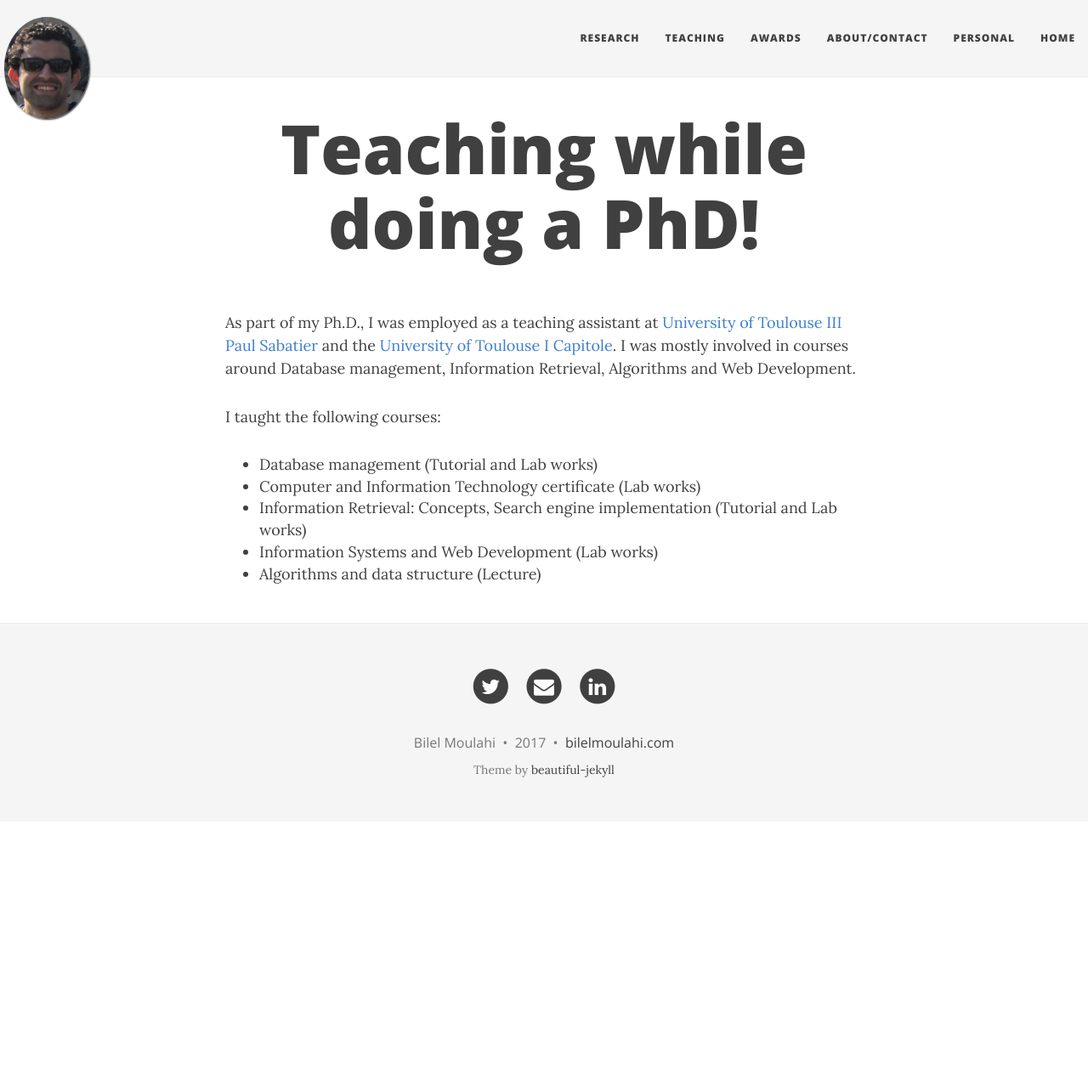
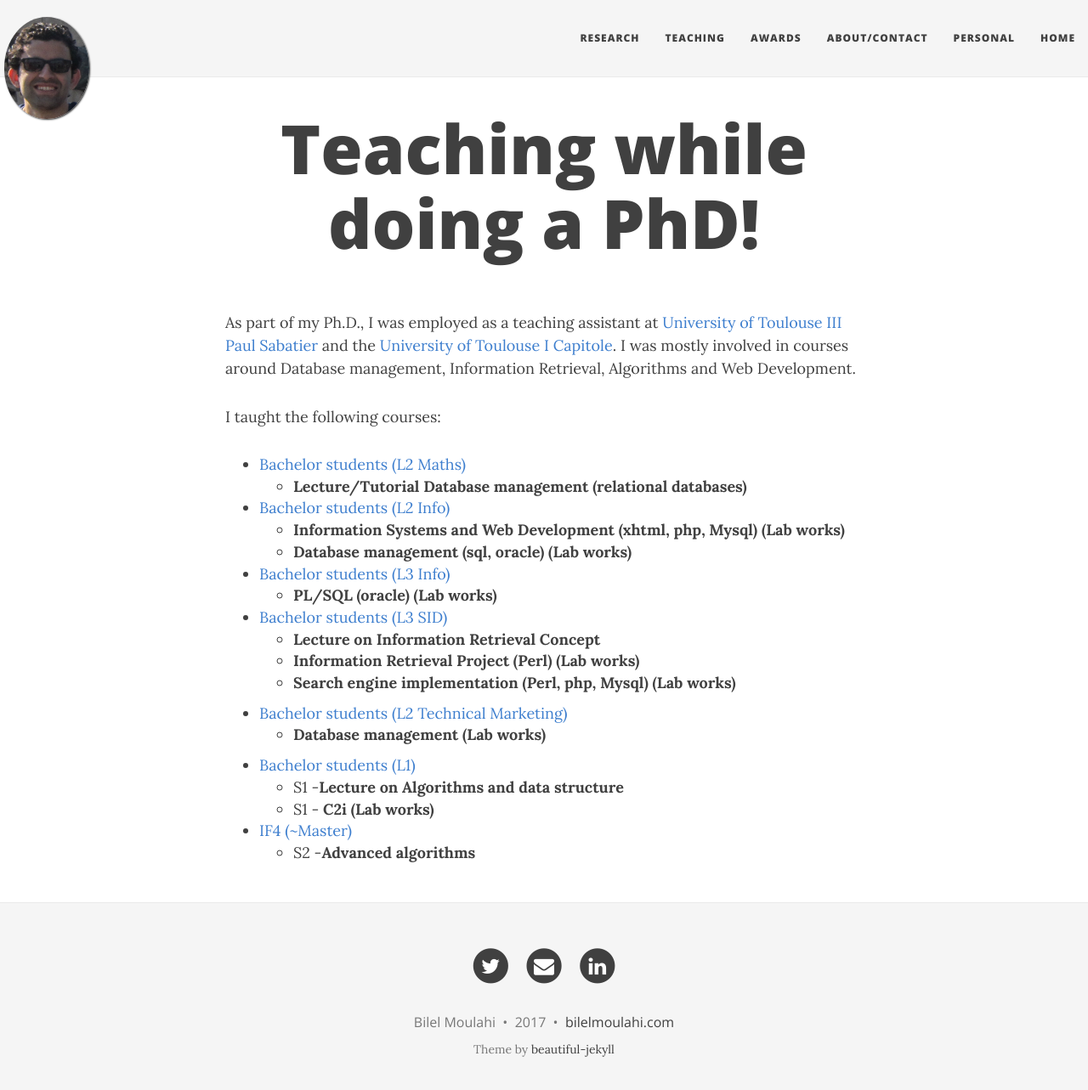
Before and after one commit to bilelmoulahi/bilelmoulahi.github.io, a Jekyll site: the page built from teaching.md, in a window 1280 px wide and 1296 px high. Shown: the top 1283 px of the window at 85% size. Built offline with Jekyll 4.4.1, drawn with Linux system fonts in a browser that asks for light colours; nearby versions of some CDN libraries.

Commit message:
teaching

```diff
--- a/teaching.md
+++ b/teaching.md
@@ -7,8 +7,36 @@ As part of my Ph.D., I was employed as a teaching assistant at [University of To
 
 I taught the following courses:
 
-* Database management (Tutorial and Lab works)
-* Computer and Information Technology certificate (Lab works)
-* Information Retrieval: Concepts, Search engine implementation (Tutorial and Lab works)
-* Information Systems and Web Development (Lab works)
-* Algorithms and data structure (Lecture)
+<ul>
+	<li><a href="http://www.math.univ-toulouse.fr/l21/index.php" title="L2 Math"> Bachelor students (L2 Maths)</a></li>
+	<ul> <li> <B>Lecture/Tutorial Database management (relational databases)</B> </li></ul>
+	<li><a href="http://licinfo.deptinfo.fr/" title="L2 Info">Bachelor students (L2 Info)</a></li>
+	<ul> <li> <B>Information Systems and Web Development (xhtml, php, Mysql) (Lab works)</B> </li>
+	<li> <B> Database management (sql, oracle) (Lab works)</B> </li></ul>
+	<li><a href="http://www.licinfo.ups-tlse.fr" title="Computer Science Programme">Bachelor students (L3 Info)</a></li>
+	<ul clas="level3">
+		<li><B> PL/SQL (oracle) (Lab works)</B></li>
+	</ul>
+	<li><a href="http://www.iupsid.ups-tlse.fr" title="Statistics and Decisional Computer Science">Bachelor students (L3 SID)</a></li>
+	<ul clas="level3">
+		<li><B>Lecture on Information Retrieval Concept</B></li>
+		<li><B>Information Retrieval Project (Perl) (Lab works) </B></li>
+		<li><B>Search engine implementation (Perl, php, Mysql) (Lab works) </B></li>
+	</ul>
+</ul>
+
+
+<ul>
+	<li><a href="http://tc.iut-tarbes.fr/index.php" title="L2 tc">Bachelor students (L2 Technical Marketing)</a></li>
+	<ul> <li> <B> Database management (Lab works)</B> </li></ul>
+
+</ul>
+
+
+<ul>
+	<li><a href="http://www.fst.rnu.tn/fr/" title="L2 Math">Bachelor students (L1)</a></li>
+	<ul> <li> S1 -<B>Lecture on Algorithms and data structure</B> </li></ul>
+	<ul> <li> S1 -<B> C2i (Lab works)</B> </li></ul>
+	<li><a href="http://www.fst.rnu.tn/fr/" title="L2 Math">IF4 (~Master) </a></li>
+	<ul> <li> S2 -<B>Advanced algorithms</B> </li></ul>
+</ul>
```
Also changed, not shown: research.md (+2 -2 lines).
